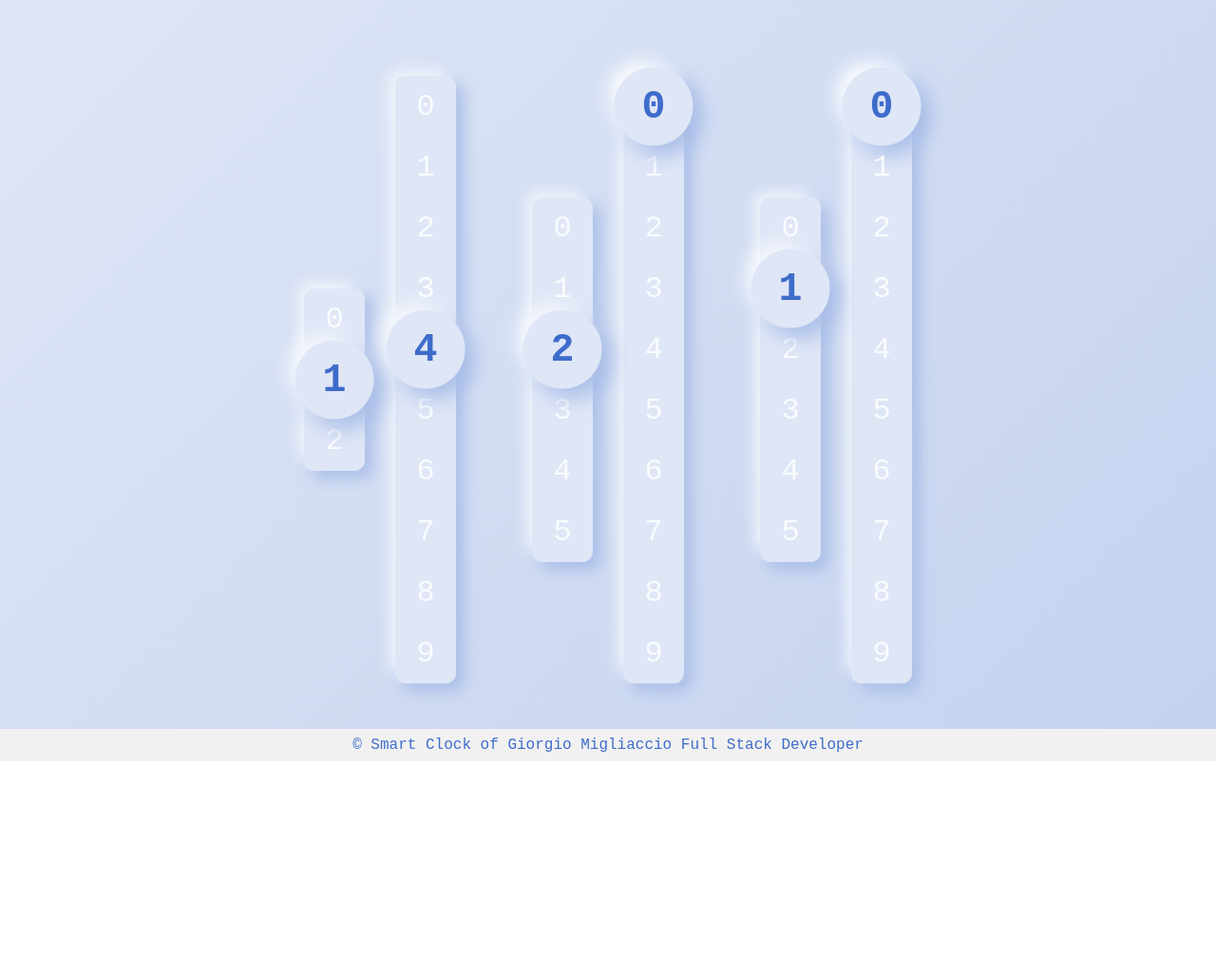
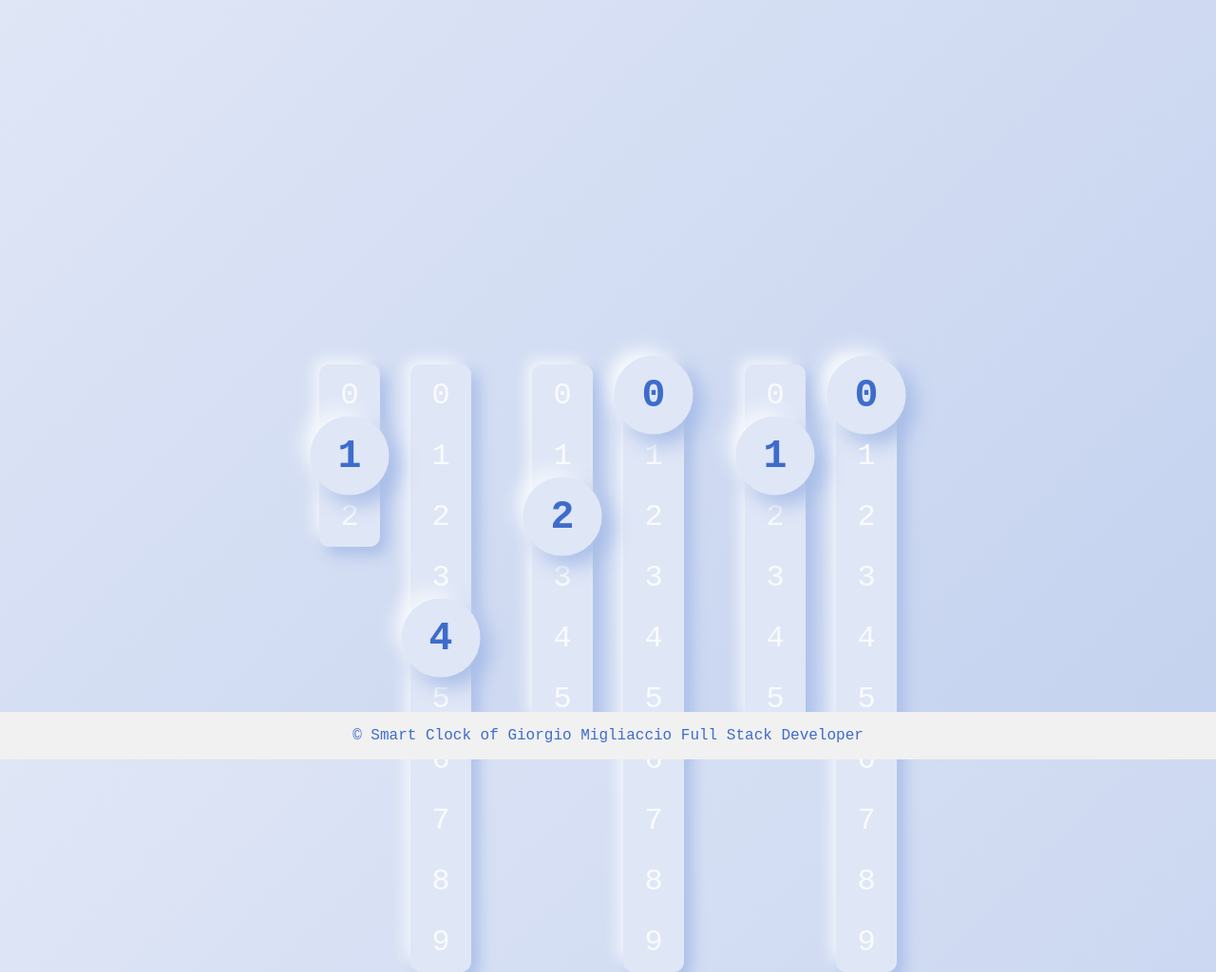
Before and after one commit to GiorgioMigliaccio08/Orologio-Smart, a plain HTML site: page index.html in a window 1280 px wide. Shown: the whole page at 95% size. Before the commit the page ends 802 px from the top, so only its background shows below. Drawn offline with Linux system fonts and the light colour scheme.

Commit message:
Modify Css

```diff
--- a/style.css
+++ b/style.css
@@ -3,70 +3,34 @@
   padding: 0;
   margin: 0;
 }
-
-p {
-  font-family: "Roboto Mono", monospace;
-  text-align: center;
-  font-size: 2vmin;
-  color: #3e6ccb;
-  padding: 1vmin 0;
-  position: absolute;
-  top: 0;
-  width: 100%;
-  background-color: #f1f1f1;
-}
-
 body {
   font-family: "Roboto Mono", monospace;
   font-size: 4vmin;
   min-height: 100vh;
   display: grid;
+  overflow: hidden;
   place-items: center;
-  overflow: hidden;
   background: linear-gradient(-45deg, #c4d2ef, #dfe6f6);
 }
-
-.clock {
-  display: grid;
-  grid-template-columns: repeat(3, 1fr);
-  grid-gap: 10vmin;
-  position: relative;
-  padding: 4vmin;
-  align-items: center;
-}
-
 .ore,
 .minuti,
 .secondi {
   display: grid;
   grid-template-columns: 1fr 1fr;
   grid-gap: 4vmin;
-  align-items: center;
+  grid-row: 1/2;
+  align-items: start;
 }
-
-.strip {
-  transition: transform 500ms ease-in-out;
-  border-radius: 1.333vmin;
-  background-color: #dfe6f6;
-  box-shadow: -1vmin -1vmin 2vmin -0.5vmin #f9fbfd, 1vmin 1vmin 2vmin #a9bee8;
-  display: flex;
-  flex-direction: column;
-  align-items: center;
-  justify-content: center;
-}
-
 .number {
   user-select: none;
   width: 8vmin;
   height: 8vmin;
-  display: flex;
-  justify-content: center;
-  align-items: center;
+  display: grid;
+  place-items: center;
   color: #f9fbfd;
   transition: all 500ms 100ms ease;
   border-radius: 50%;
 }
-
 .number.pop {
   color: #3e6ccb;
   font-weight: bold;
@@ -74,12 +38,23 @@ body {
   background-color: #dfe6f6;
   box-shadow: -1vmin -1vmin 2vmin -0.5vmin #f9fbfd, 1vmin 1vmin 2vmin #a9bee8;
 }
-
-/*Footer*/
+.strip {
+  transition: transform 500ms ease-in-out;
+  border-radius: 1.333333333333333vmin;
+  background-color: #dfe6f6;
+  box-shadow: -1vmin -1vmin 2vmin -0.5vmin #f9fbfd, 1vmin 1vmin 2vmin #a9bee8;
+}
+.clock {
+  display: grid;
+  grid-template-columns: repeat(3, 1fr);
+  grid-gap: 8vmin;
+  height: 4vmin;
+  position: relative;
+  padding: 0 4vmin;
+}
 
 footer {
   font-family: "Roboto Mono", monospace;
-  text-align: center;
   font-size: 2vmin;
   color: #3e6ccb;
   padding: 2vmin 0;
@@ -87,6 +62,7 @@ footer {
   bottom: 0;
   width: 100%;
   background-color: #f1f1f1;
+  text-align: center;
 }
 
 #year {
```
